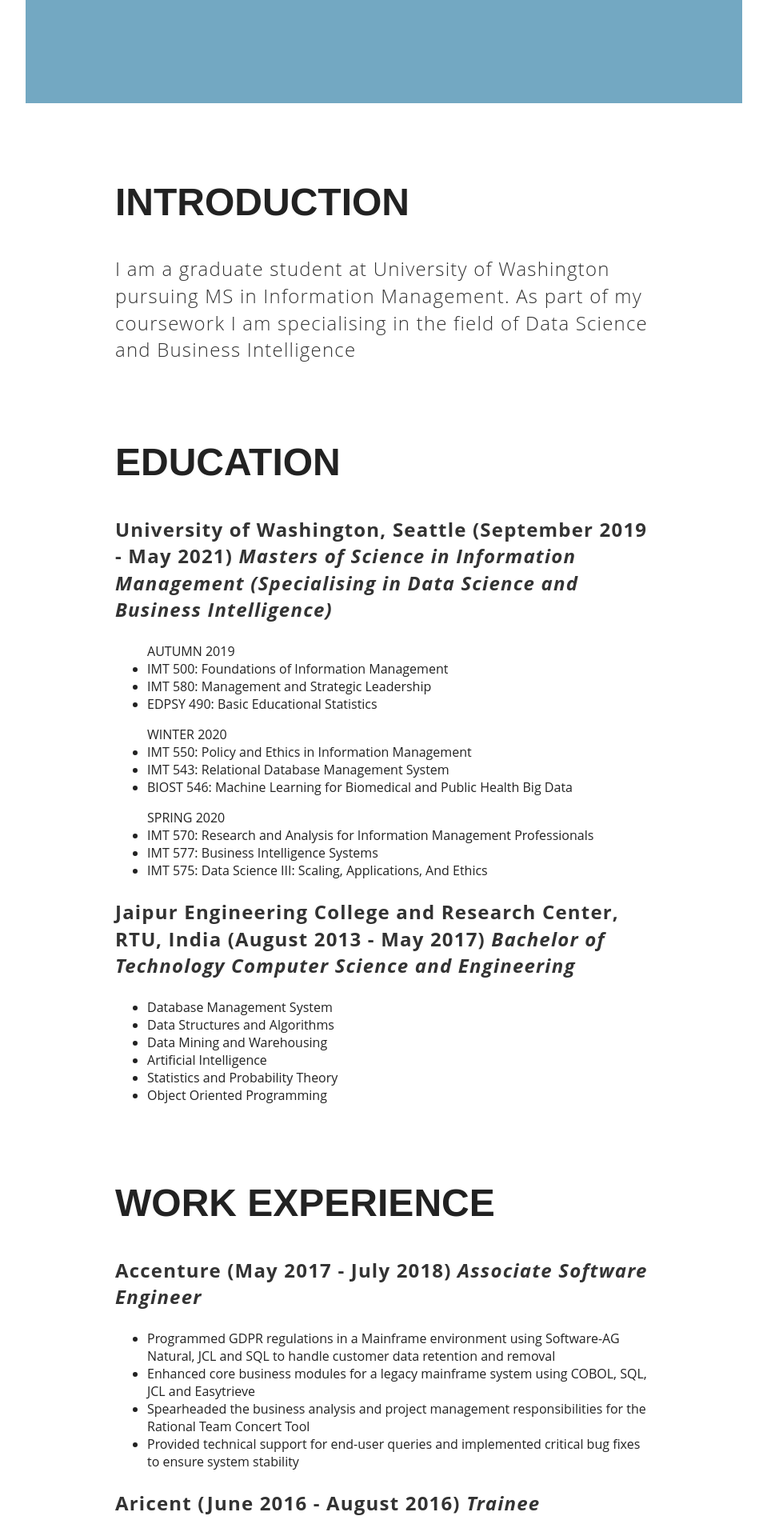
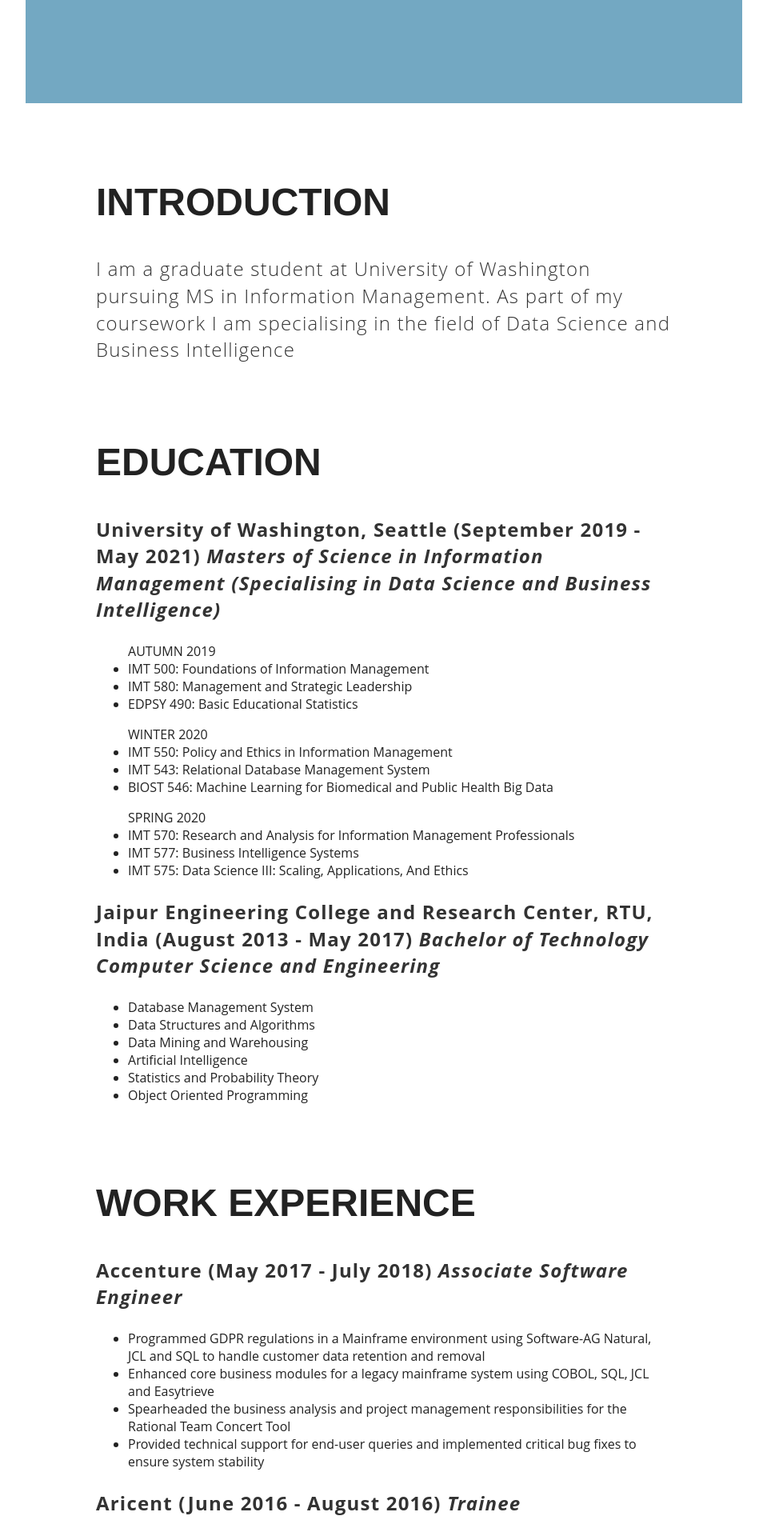
Before and after one commit to shreyakaul/shreyakaul.github.io, a Jekyll site: the page built from index.html, in a window 1280 px wide. Shown: the part 543-2448 px from the top of the page at 80% size, without its empty margins (160-1119 px from the left). Built offline with Jekyll 4.4.1, drawn with Linux system fonts in a browser that asks for light colours.

Commit message:
Update main.css

```diff
--- a/css/main.css
+++ b/css/main.css
@@ -116,7 +116,7 @@ body {
 .introduction-section,
 .location-section,
 .questions-section {
-    max-width: 42em;
+    max-width: 45em;
     margin-left: auto;
     margin-right: auto;
     margin-top: 2em;
@@ -188,7 +188,7 @@ h2 {
 .introduction-section,
 .location-section,
 .questions-section {
-    max-width: 42em;
+    max-width: 45em;
     margin-left: auto;
     margin-right: auto;
     margin-top: 2em;
```
